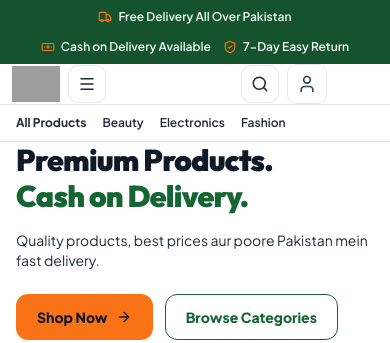
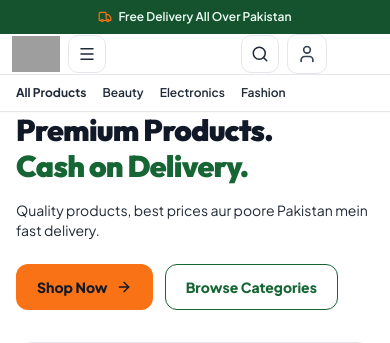
Before and after one commit to AliDevTech-code/Pakstore.com, a PHP site: page /index.php in a window 390 px wide. Shown: the top 343 px of the page. Run offline with PHP 8.4, Linux system fonts and the light colour scheme; data comes from the database, SQL or seed files in the repository; some libraries are stand-ins or nearby versions; grey boxes are pictures that could not be loaded.

Commit message:
Keep only Free Delivery message in announcement bar

```diff
--- a/includes/footer.php
+++ b/includes/footer.php
@@ -67,6 +67,6 @@ $footerTiktok = setting('tiktok_url', '#');
   </div>
 </footer>
 
-<script src="<?= e(url('assets/js/main.js') . '?v=33') ?>"></script>
+<script src="<?= e(url('assets/js/main.js') . '?v=34') ?>"></script>
 </body>
 </html>
--- a/includes/header.php
+++ b/includes/header.php
@@ -102,7 +102,7 @@ if (empty($structuredData)) {
     <link rel="preload" href="<?= e(url('assets/fonts/outfit-latin.woff2')) ?>" as="font" type="font/woff2" crossorigin>
 
     <link rel="stylesheet" href="<?= e(url('assets/css/tailwind.css') . '?v=4') ?>">
-    <link rel="stylesheet" href="<?= e(url('assets/css/style.css') . '?v=33') ?>">
+    <link rel="stylesheet" href="<?= e(url('assets/css/style.css') . '?v=34') ?>">
     <script src="<?= e(url('assets/js/lucide.min.js')) ?>"></script>
     <style>
         /* Keep drawers closed by default even if the external stylesheet fails to load. */
@@ -112,12 +112,8 @@ if (empty($structuredData)) {
 <body class="min-h-screen flex flex-col bg-white text-gray-800">
 
 <div class="pk-announcement print-hide">
-  <div class="max-w-7xl mx-auto px-4 py-2 flex items-center justify-center gap-3 sm:gap-6 text-center flex-wrap">
+  <div class="max-w-7xl mx-auto px-4 py-2 flex items-center justify-center text-center">
     <span class="inline-flex items-center gap-1.5"><i data-lucide="truck" class="w-3.5 h-3.5" style="color:#f97316"></i> Free Delivery All Over Pakistan</span>
-    <span class="hidden sm:inline opacity-40">|</span>
-    <span class="inline-flex items-center gap-1.5"><i data-lucide="banknote" class="w-3.5 h-3.5" style="color:#f97316"></i> Cash on Delivery Available</span>
-    <span class="hidden sm:inline opacity-40">|</span>
-    <span class="inline-flex items-center gap-1.5"><i data-lucide="shield-check" class="w-3.5 h-3.5" style="color:#f97316"></i> 7-Day Easy Return</span>
   </div>
 </div>
 
```
